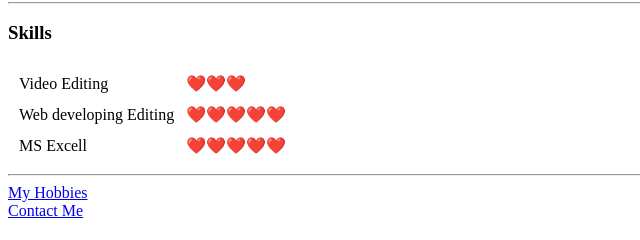
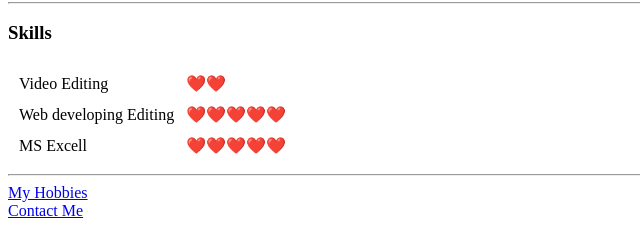
Before and after one commit to harshalpatil92/CV, a plain HTML site: page index.html in a window 1280 px wide. Shown: the part 458-698 px from the top of the page, 0-640 px from the left. Drawn offline with Linux system fonts and the light colour scheme.

Commit message:
Update index.html

```diff
--- a/index.html
+++ b/index.html
@@ -42,7 +42,7 @@
   <table cell cellspacing=10px>
     <tr>
       <td>Video Editing</td>
-      <td>❤️❤️❤️ </td>
+      <td>❤️❤️ </td>
     </tr>
     <tr>
       <td>Web developing Editing</td>
```
